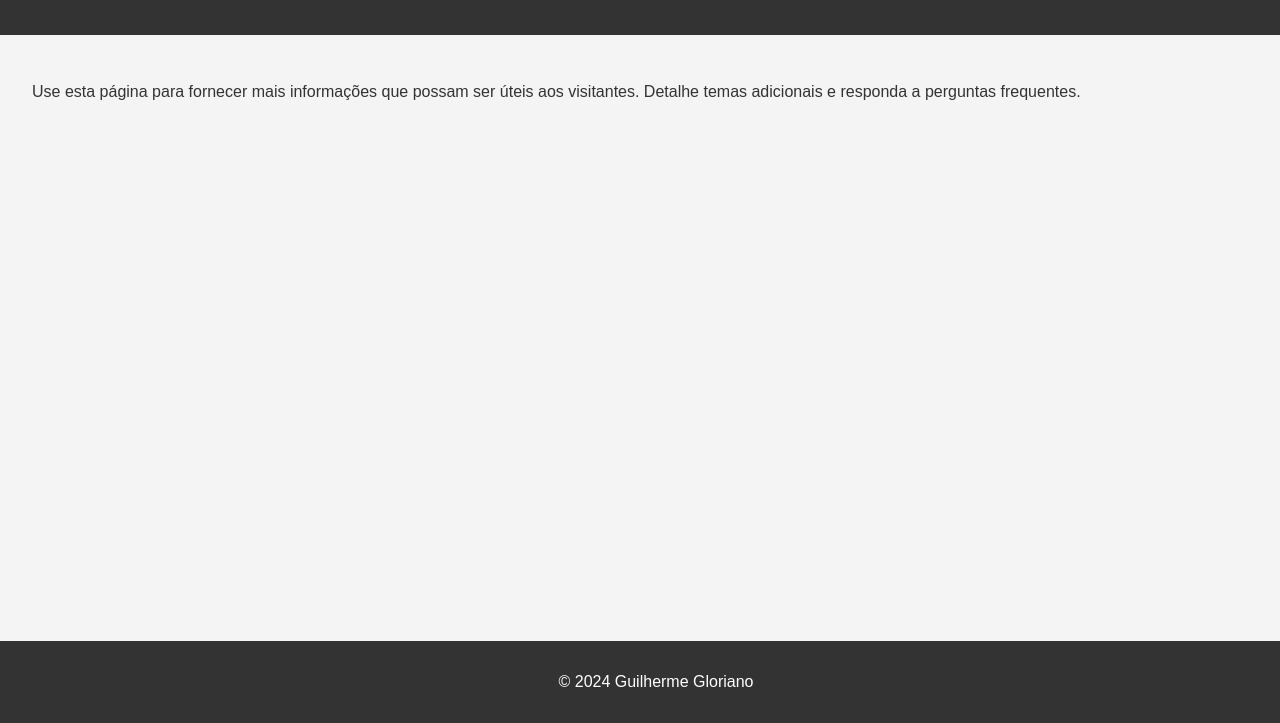
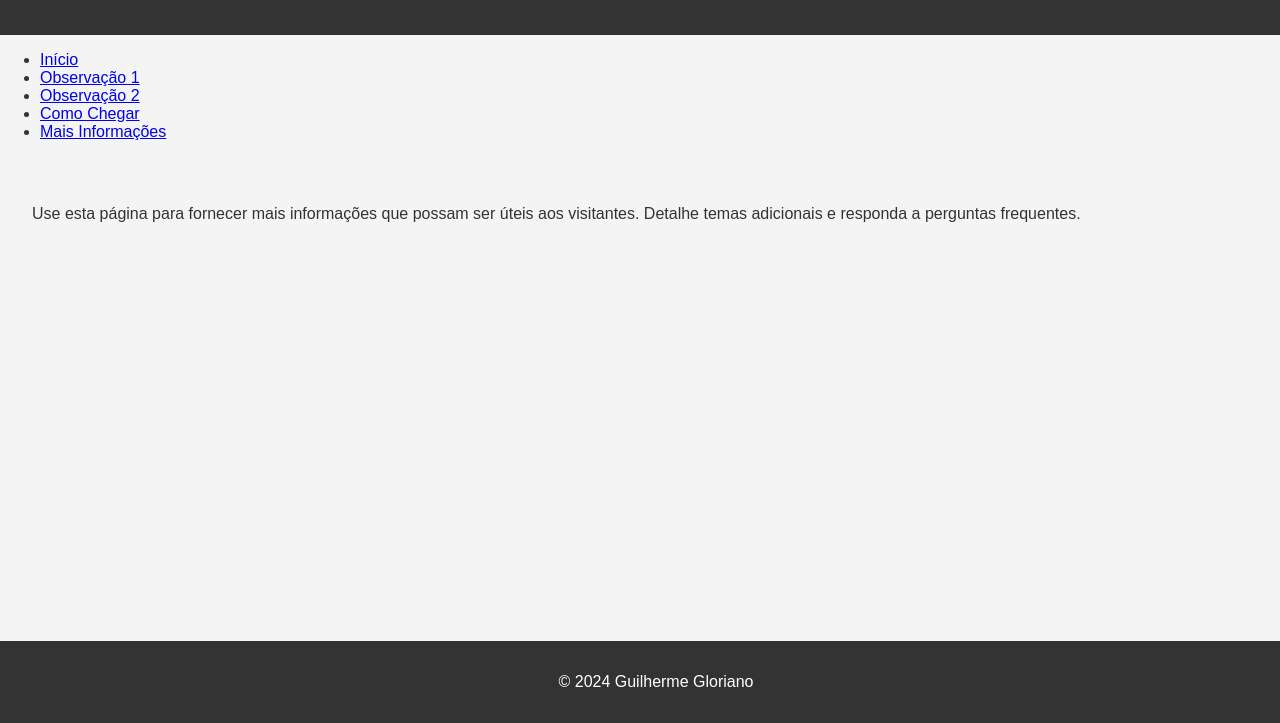
Before and after one commit to guigloriano/guigloriano.github.io, a plain HTML site: page mais-informacoes.html in a window 1280 px wide. Shown: the part 77-800 px from the top of the page. Drawn offline with Linux system fonts and the light colour scheme.

Commit message:
Update mais-informacoes.html

```diff
--- a/mais-informacoes.html
+++ b/mais-informacoes.html
@@ -21,6 +21,16 @@
     <header>
         <h1>Mais Informações</h1>
     </header>
+
+    <nav>
+        <ul>
+            <li><a href="index.html">Início</a></li>
+            <li><a href="observacao1.html">Observação 1</a></li>
+            <li><a href="observacao2.html">Observação 2</a></li>
+            <li><a href="como-chegar.html">Como Chegar</a></li>
+            <li><a href="mais-informacoes.html">Mais Informações</a></li>
+        </ul>
+    </nav>
     <main>
         <section>
             <p>Use esta página para fornecer mais informações que possam ser úteis aos visitantes. Detalhe temas adicionais e responda a perguntas frequentes.</p>
```
